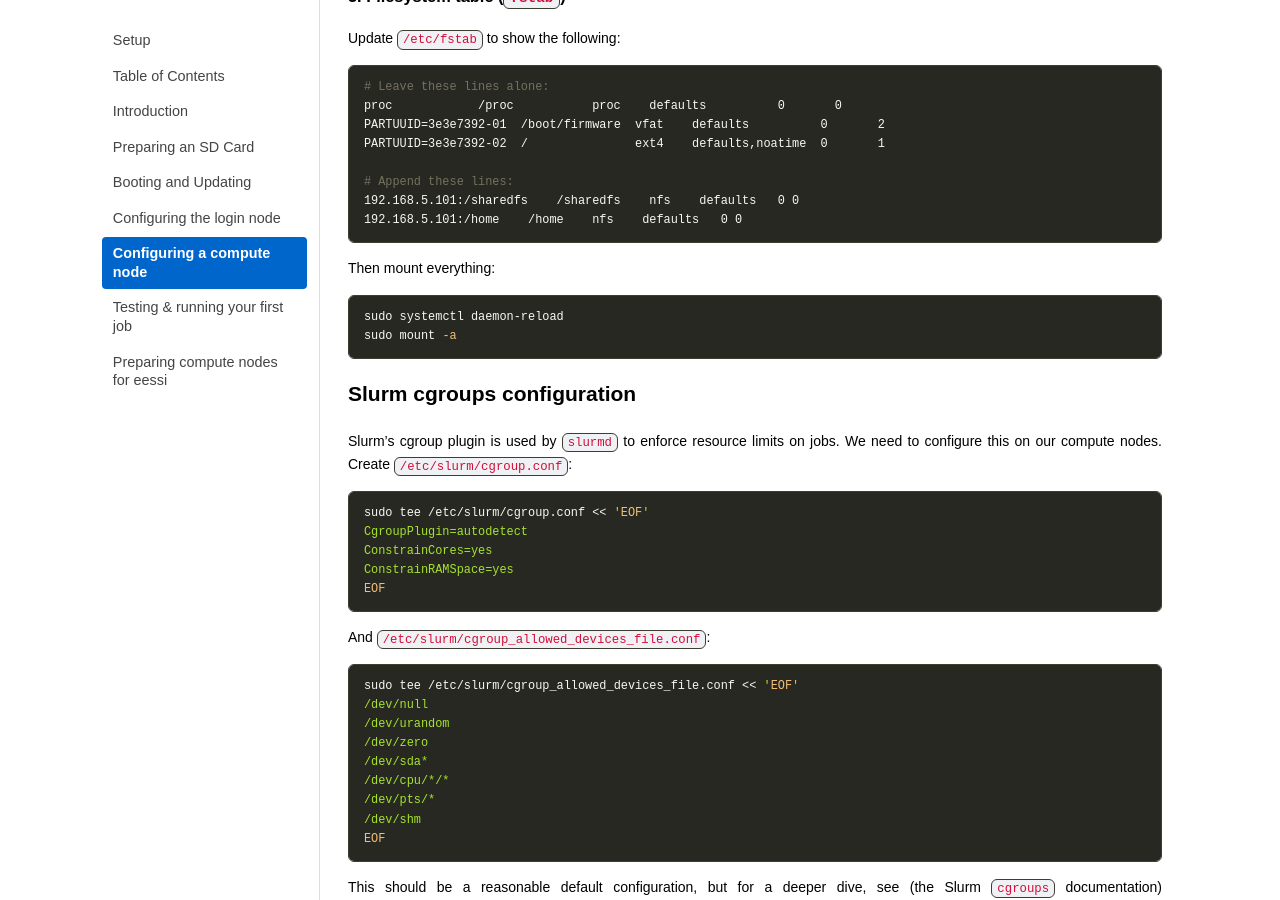
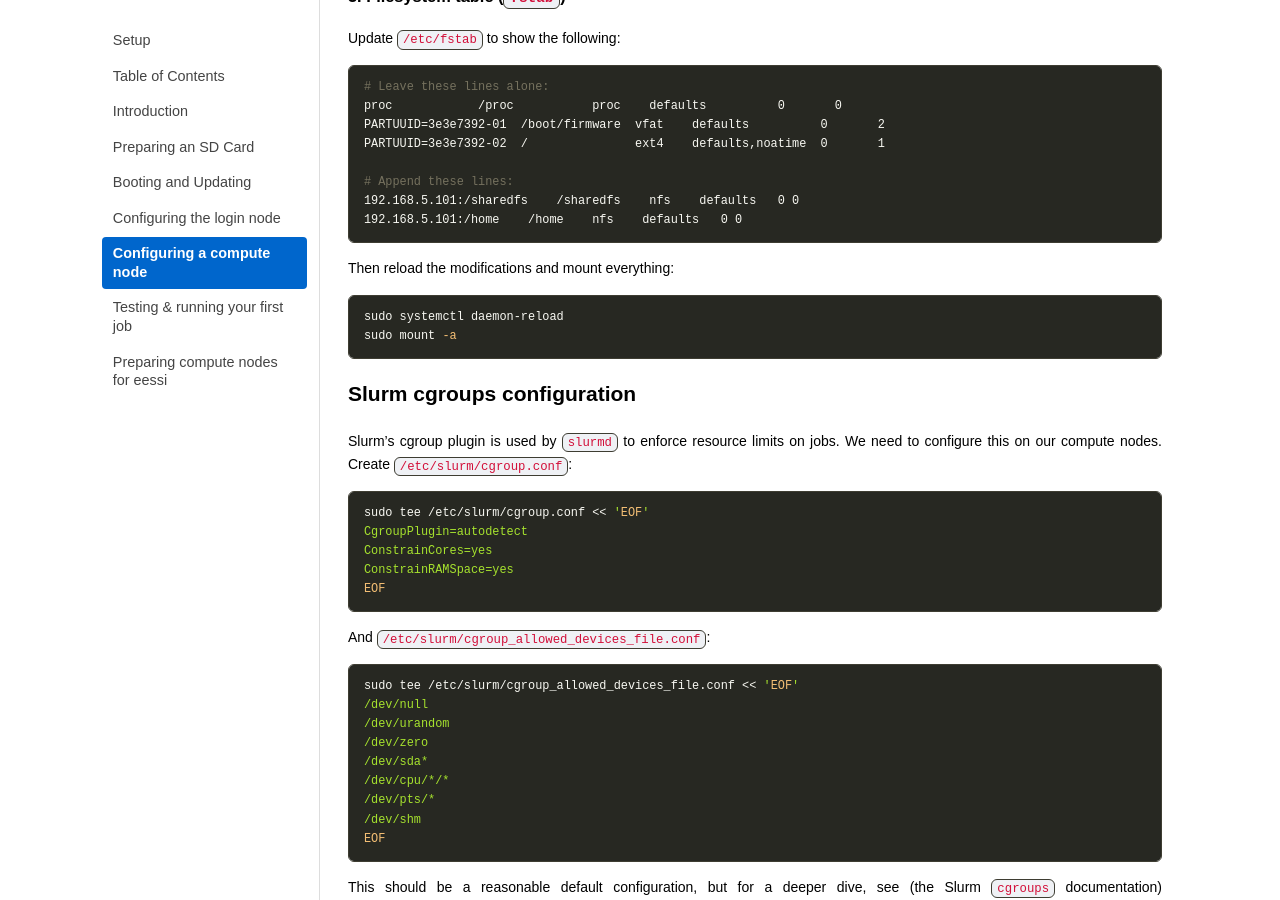
Before and after one commit to carpentriesoffline/Building_a_miniHPC_for_Training, a Jekyll site: the page built from 05-configurationCompute.md, in a window 1280 px wide and 900 px high, scrolled down 3623 px. Built offline with Jekyll 4.4.1, drawn with Linux system fonts in a browser that asks for light colours.

Commit message:
Tweak reload text

````diff
--- a/05-configurationCompute.md
+++ b/05-configurationCompute.md
@@ -186,7 +186,7 @@ PARTUUID=3e3e7392-02  /               ext4    defaults,noatime  0       1
 192.168.5.101:/home    /home    nfs    defaults   0 0
 ```
 
-Then mount everything:
+Then reload the modifications and mount everything:
 
 ```bash
 sudo systemctl daemon-reload
````
